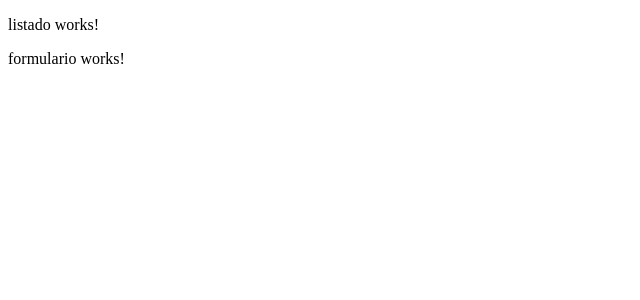
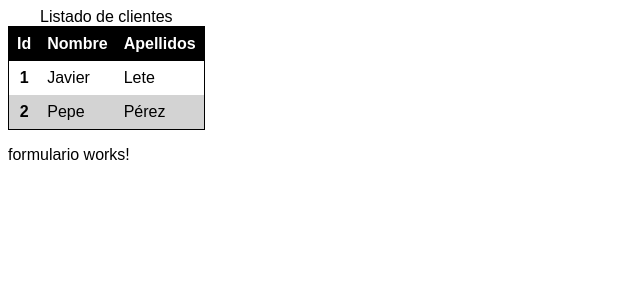
Before and after one commit to javierlete/clientes-2021-3, an Angular app: page / in a window 1280 px wide. Shown: the top 300 px of the page, without its empty margins (0-640 px from the left). Built offline with nearby package versions, Linux system fonts and the light colour scheme.

Commit message:
Listado estático de clientes

```diff
--- a/src/app/componentes/listado/listado.component.css
+++ b/src/app/componentes/listado/listado.component.css
@@ -0,0 +1,17 @@
+table {
+    border: 1px solid black;
+    border-collapse: collapse;
+}
+
+thead {
+    background: black;
+    color: white;
+}
+
+th, td {
+    padding: 0.5em;
+}
+
+tr:nth-child(even) {
+    background: lightgray;
+}
--- a/src/app/componentes/listado/listado.component.html
+++ b/src/app/componentes/listado/listado.component.html
@@ -1 +1,25 @@
-<p>listado works!</p>
+<table>
+    <caption>Listado de clientes</caption>
+
+    <!-- thead>tr>th*3 -->
+    <thead>
+        <tr>
+            <th>Id</th>
+            <th>Nombre</th>
+            <th>Apellidos</th>
+        </tr>
+    </thead>
+    <!-- tbody>tr*2>(th+td+td) -->
+    <tbody>
+        <tr>
+            <th>1</th>
+            <td>Javier</td>
+            <td>Lete</td>
+        </tr>
+        <tr>
+            <th>2</th>
+            <td>Pepe</td>
+            <td>Pérez</td>
+        </tr>
+    </tbody>
+</table>
--- a/src/styles.css
+++ b/src/styles.css
@@ -1 +1,4 @@
 /* You can add global styles to this file, and also import other style files */
+body {
+    font-family: sans-serif;
+}
```
